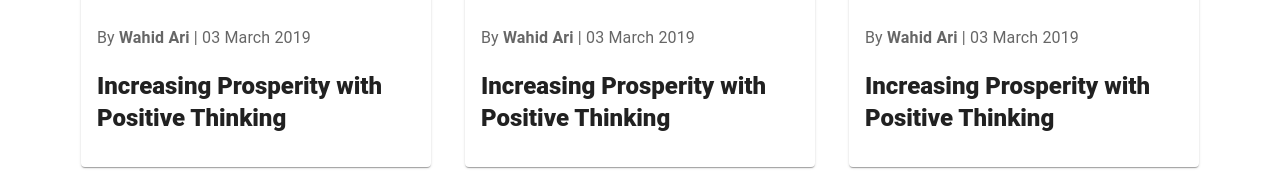
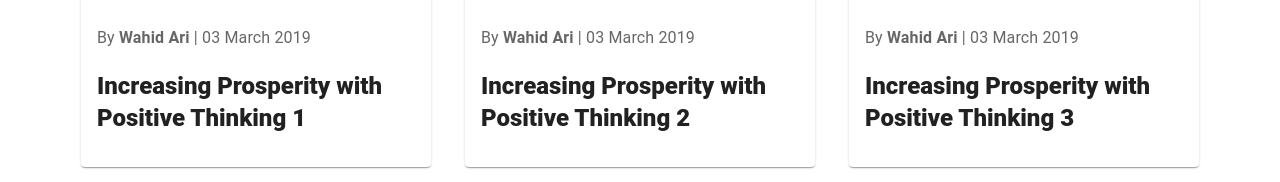
Before and after one commit to muchirijane/next-product-site, a Next.js app: page /resources in a window 1280 px wide. Shown: the part 490-672 px from the top of the page. Built offline with nearby package versions, Linux system fonts and the light colour scheme.

Commit message:
add to contributors

```diff
--- a/components/Stories.js
+++ b/components/Stories.js
@@ -7,19 +7,19 @@ export default function Customers() {
 
   const stories =[
     {
-      title: 'Increasing Prosperity with Positive Thinking',
+      title: 'Increasing Prosperity with Positive Thinking 1',
       author:'Wahid Ari',
       date: '03 March 2019',
       banner:'/resources/story-demo-banner.jpeg'
     },
     {
-      title: 'Increasing Prosperity with Positive Thinking',
+      title: 'Increasing Prosperity with Positive Thinking 2',
       author:'Wahid Ari',
       date: '03 March 2019',
       banner:'/resources/story-demo-banner.jpeg'
     },
     {
-      title: 'Increasing Prosperity with Positive Thinking',
+      title: 'Increasing Prosperity with Positive Thinking 3',
       author:'Wahid Ari',
       date: '03 March 2019',
       banner:'/resources/story-demo-banner.jpeg'
```
Also changed, not shown: 1 other file (tests, documents, lock files or other folders).
